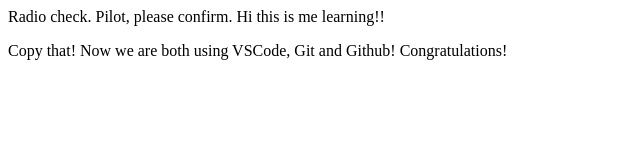
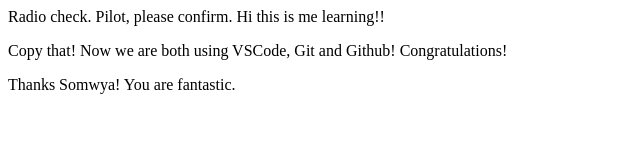
Before and after one commit to AbudeyeW/communication-log, a plain HTML site: page index.html in a window 1280 px wide. Shown: the whole page, without its empty margins (0-640 px from the left). Drawn offline with Linux system fonts and the light colour scheme.

Commit message:
Last text

```diff
--- a/index.html
+++ b/index.html
@@ -2,5 +2,6 @@
 <body>
    <p>Radio check. Pilot, please confirm. Hi this is me learning!!</p>
    <p>Copy that! Now we are both using VSCode, Git and Github! Congratulations!</p>
+   <p>Thanks Somwya! You are fantastic.</p>
 </body>
 </html>
```
